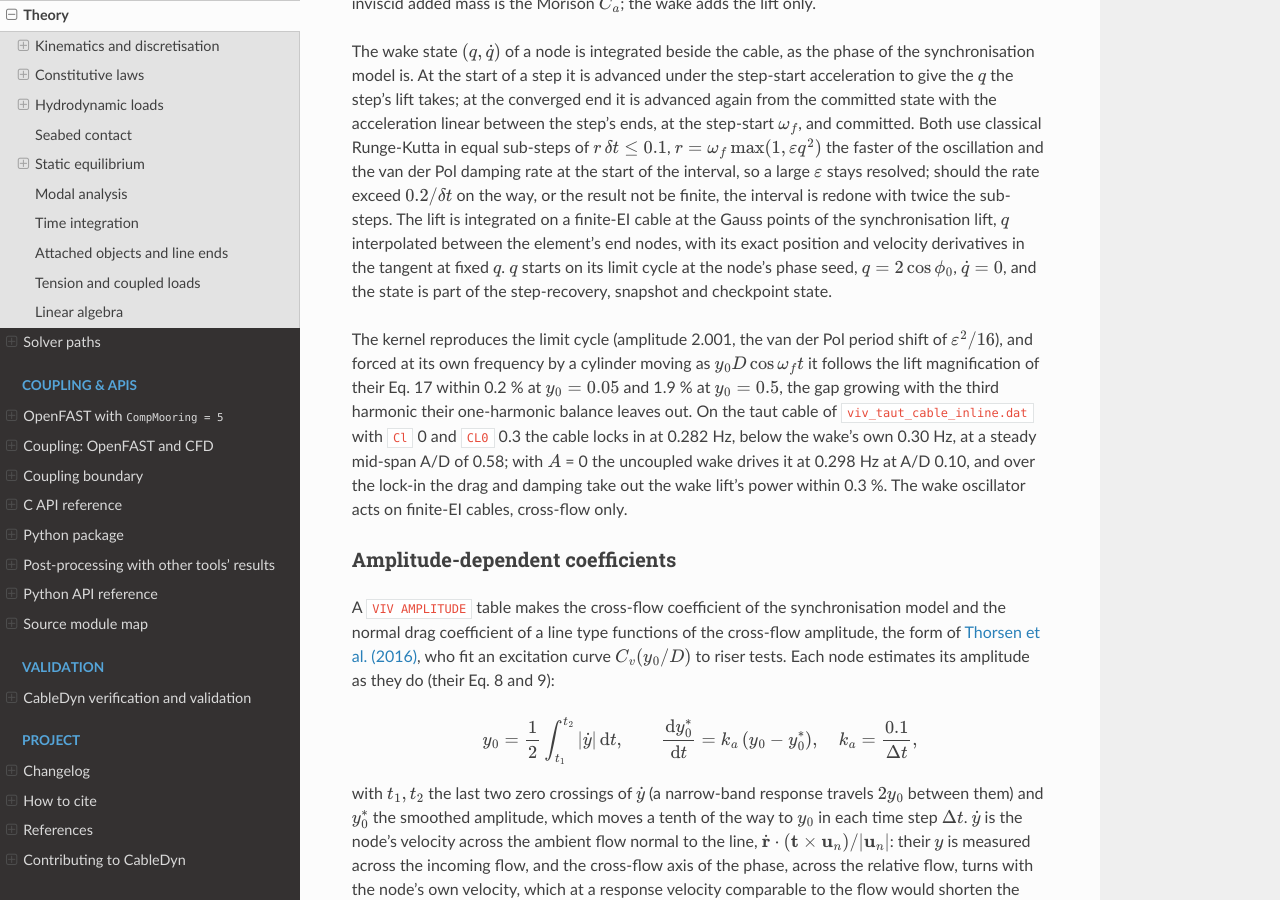
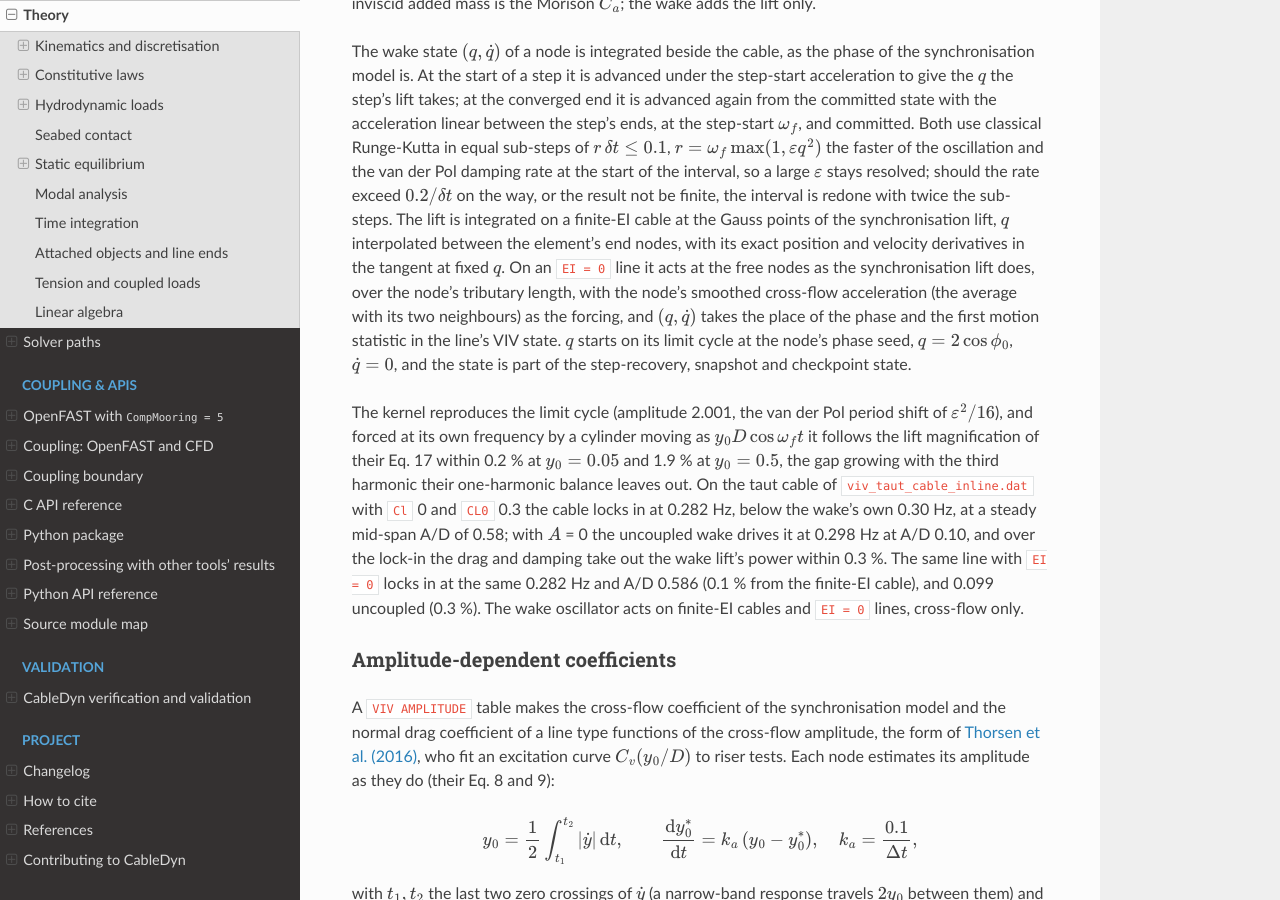
Before and after one commit to SMI-Lab-Inha/CableDyn, a Sphinx documentation site: the page built from doc/theory.rst, in a window 1280 px wide and 900 px high, scrolled down 24252 px. Built offline with Sphinx 7.4.7 and the Read the Docs theme 3.1.0, drawn with Linux system fonts in a browser that asks for light colours.

Commit message:
feat: wake-oscillator VIV on EI = 0 lines
The WAKE OSCILLATOR section now acts on EI = 0 lines as on finite-EI
cables; a deck with the wake oscillator on an EI = 0 line was refused.

At each free node next to a lifting element the van der Pol wake
variable q drives the lift 1/4 rho D CL0 q U^2 over the node's
tributary length, in the direction of the synchronisation lift. The
forcing is the node's smoothed cross-flow acceleration, and the wake
frequency that of the ambient flow normal to the line. The step follows
the finite-EI cable: q predicted at the step's evaluation point under
the step-start forcing, then advanced from the committed state with the
acceleration linear over the step (the shared CD_VIV_Wake_Advance).

The state (q, dq/dt) is held in the line's VIV phase and first motion
statistic, so the rollback, step-recovery, sub-step and checkpoint
copies carry it unchanged; the checkpoint layout of an EI = 0 line does
not change. CD_Set_Model_VIV takes the per-element (St, eps, A) as an
optional wake argument; it refuses in-line VIV and amplitude tables
with it, as the finite-EI cable does.

Gates (tests/test_viv_wake_deck.f90, test_viv_coupled.f90):
- the taut line of the wake gate with EI = 0 locks in at 0.282 Hz and
  A/D 0.5856, against 0.5850 for the finite-EI cable (0.1 %), and
  responds uncoupled (A 0) at the wake's 0.298 Hz, A/D 0.0989 against
  0.0986;
- the drag and damping take out the wake-lift power within 0.3 %;
- CL0 0 is the deck without the section, bit for bit;
- on the coupled route a checkpoint restart continues bit for bit with
  the EI = 0 wake state, a rebuild without it does not, and a rewound
  step repeats;
- a line mixing the two models and an EI = 0 type that keeps its Cl
  are refused by name.

The Python deck reader accepts the wake oscillator on EI = 0 lines.

Signed-off-by: Jae Hoon Seo <jaehoon.seo@inha.ac.kr>

```diff
--- a/doc/capabilities.rst
+++ b/doc/capabilities.rst
@@ -159,7 +159,7 @@ Line and constitutive capability
    * - Wake-oscillator VIV (``WAKE OSCILLATOR`` section ``CL0``, ``St``, ``eps``, ``A``)
      - Standalone and coupled
      - the van der Pol wake oscillator of Facchinetti et al. (2004) with acceleration coupling,
-       distributed along finite-EI cables in place of the synchronisation model
+       on ``EI = 0`` lines and along finite-EI cables in place of the synchronisation model
        (:ref:`theory-viv-wake`), its state in the checkpoint
    * - Amplitude-dependent VIV coefficients (``VIV AMPLITUDE`` section ``AD``, ``Cv``, ``CdAmp``)
      - Standalone and coupled
--- a/doc/theory.rst
+++ b/doc/theory.rst
@@ -1314,7 +1314,11 @@ oscillation and the van der Pol damping rate at the start of the interval, so a
 :math:`\varepsilon` stays resolved; should the rate exceed :math:`0.2/\delta t` on the way, or the
 result not be finite, the interval is redone with twice the sub-steps. The lift is integrated on a finite-EI cable at the Gauss
 points of the synchronisation lift, :math:`q` interpolated between the element's end nodes, with
-its exact position and velocity derivatives in the tangent at fixed :math:`q`. :math:`q` starts on
+its exact position and velocity derivatives in the tangent at fixed :math:`q`. On an ``EI = 0``
+line it acts at the free nodes as the synchronisation lift does, over the node's tributary length,
+with the node's smoothed cross-flow acceleration (the average with its two neighbours) as the
+forcing, and :math:`(q, \dot q)` takes the place of the phase and the first motion statistic in
+the line's VIV state. :math:`q` starts on
 its limit cycle at the node's phase seed, :math:`q = 2\cos\phi_0`, :math:`\dot q = 0`, and the
 state is part of the step-recovery, snapshot and checkpoint state.
 
@@ -1326,7 +1330,9 @@ one-harmonic balance leaves out. On the taut cable of ``viv_taut_cable_inline.da
 ``Cl`` 0 and ``CL0`` 0.3 the cable locks in at 0.282 Hz, below the wake's own 0.30 Hz, at a
 steady mid-span A/D of 0.58; with :math:`A` = 0 the uncoupled wake drives it at 0.298 Hz at A/D
 0.10, and over the lock-in the drag and damping take out the wake lift's power within 0.3 %. The
-wake oscillator acts on finite-EI cables, cross-flow only.
+same line with ``EI = 0`` locks in at the same 0.282 Hz and A/D 0.586 (0.1 % from the finite-EI
+cable), and 0.099 uncoupled (0.3 %). The wake oscillator acts on finite-EI cables and ``EI = 0``
+lines, cross-flow only.
 
 .. _theory-viv-amplitude:
 
```
Also changed, not shown: CHANGELOG.md (+6 -3 lines), doc/driver_format.md (+2 -2 lines), 8 other files.
